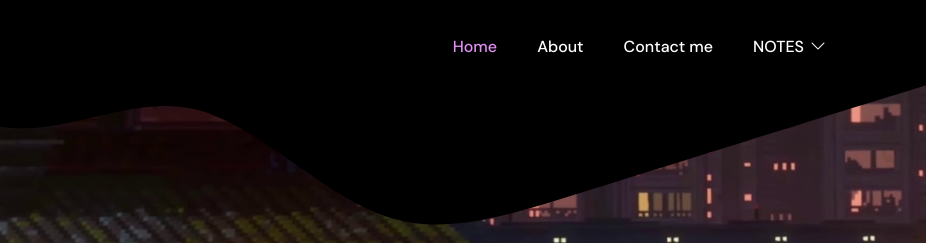
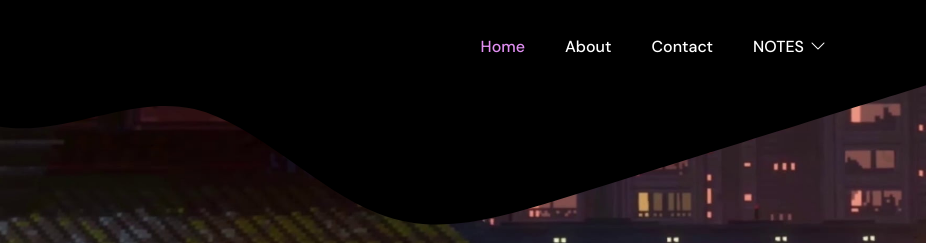
Before and after one commit to fevzikilas/NOTES, a plain HTML site: page index.html in a window 1280 px wide. Shown: the top 243 px of the page, 354-1280 px from the left. Drawn offline with Linux system fonts and the light colour scheme; grey boxes are pictures that could not be loaded.

Commit message:
Update index.html to simplify navigation link text for the Contact section

```diff
--- a/index.html
+++ b/index.html
@@ -38,7 +38,7 @@
                                 <a class="nav-link click-scroll" href="#section_2">About</a>
                             </li>
                             <li class="nav-item">
-                                <a class="nav-link click-scroll" href="#section_3">Contact me</a>
+                                <a class="nav-link click-scroll" href="#section_3">Contact</a>
                             </li>
                           <li class="nav-item dropdown">
                                 <a class="nav-link dropdown-toggle" href="" id="navbarLightDropdownMenuLink" role="button" data-bs-toggle="dropdown" aria-expanded="false">NOTES</a>
```
